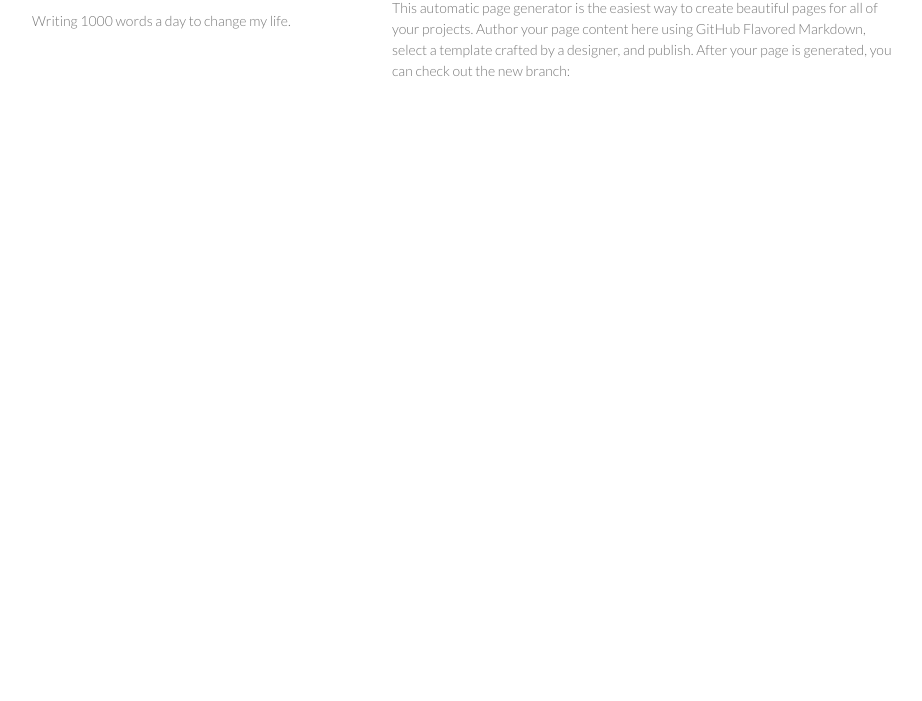
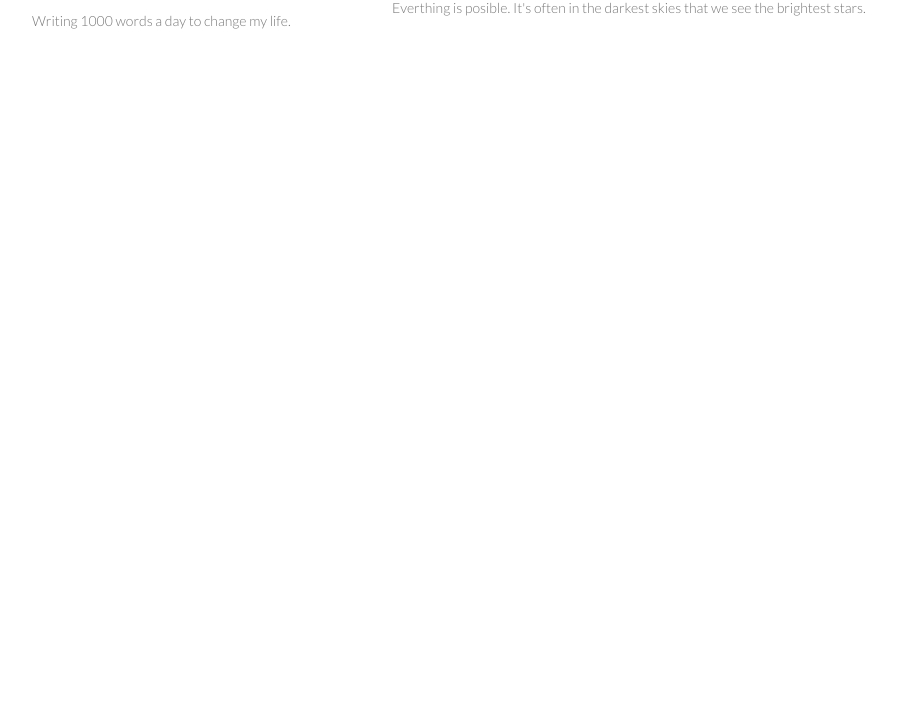
Before and after one commit to Jamestyle/Jameslife, a plain HTML site: page index.html in a window 1280 px wide. Shown: the part 99-800 px from the top of the page, without its empty margins (178-1100 px from the left). Drawn offline with Linux system fonts and the light colour scheme.

Commit message:
Update index.html

```diff
--- a/index.html
+++ b/index.html
@@ -22,7 +22,7 @@
         <h3>
 <a id="welcome-to-github-pages" class="anchor" href="#" aria-hidden="true"><span class="octicon octicon-link"></span></a>Welcome to Jameslife.</h3>
 
-<p>This automatic page generator is the easiest way to create beautiful pages for all of your projects. Author your page content here using GitHub Flavored Markdown, select a template crafted by a designer, and publish. After your page is generated, you can check out the new branch:</p>
+<p>Everthing is posible. It's often in the darkest skies that we see the brightest stars.</p>
 
 
 
```
